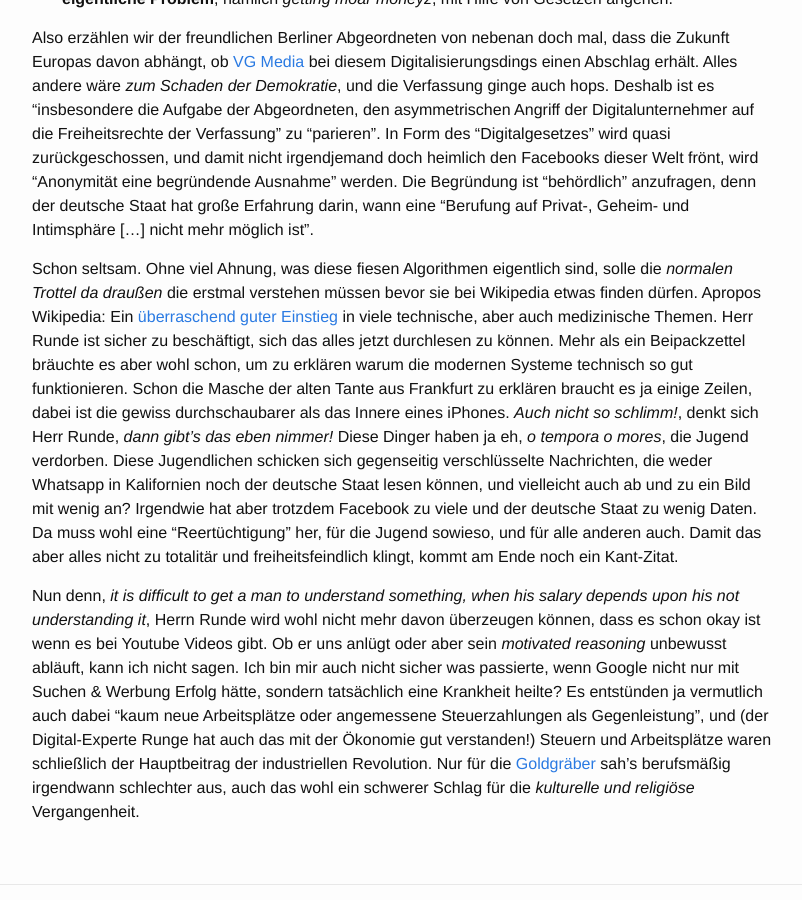
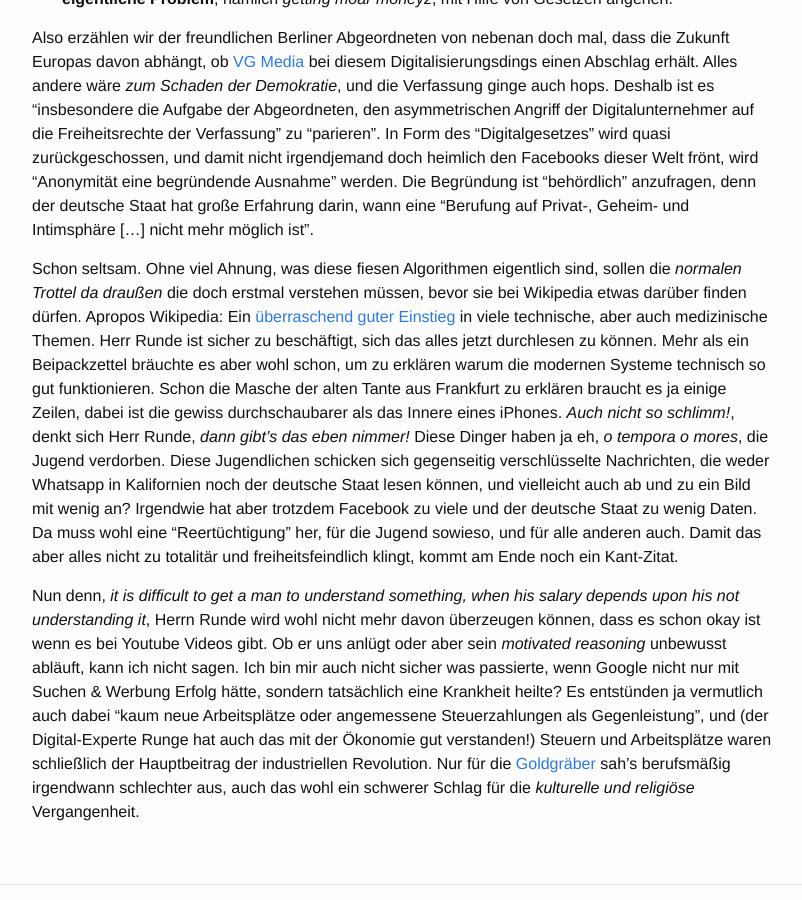
Before and after one commit to lotterei/lotterei.github.io, a Jekyll site: the page built from _posts/2016-08-22-es-beschweren-sich-die-innungen.md, in a window 1280 px wide and 900 px high, scrolled down 474 px. Shown: the whole window, without its empty margins (238-1040 px from the left). Built offline with Jekyll 4.4.1, drawn with Linux system fonts in a browser that asks for light colours.

Commit message:
Tippfehler behoben

```diff
--- a/_posts/2016-08-22-es-beschweren-sich-die-innungen.md
+++ b/_posts/2016-08-22-es-beschweren-sich-die-innungen.md
@@ -37,9 +37,9 @@ darin, wann eine "Berufung auf Privat-, Geheim- und Intimsphäre [...]
 nicht mehr möglich ist".
 
 Schon seltsam. Ohne viel Ahnung, was diese fiesen Algorithmen
-eigentlich sind, solle die *normalen Trottel da draußen* die erstmal
-verstehen müssen bevor sie bei Wikipedia etwas finden dürfen. Apropos
-Wikipedia: Ein [überraschend guter
+eigentlich sind, sollen die *normalen Trottel da draußen* die doch
+erstmal verstehen müssen, bevor sie bei Wikipedia etwas darüber finden
+dürfen. Apropos Wikipedia: Ein [überraschend guter
 Einstieg](https://de.wikipedia.org/wiki/Bin%C3%A4rer_Suchbaum) in
 viele technische, aber auch medizinische Themen. Herr Runde ist sicher
 zu beschäftigt, sich das alles jetzt durchlesen zu können. Mehr als
```
